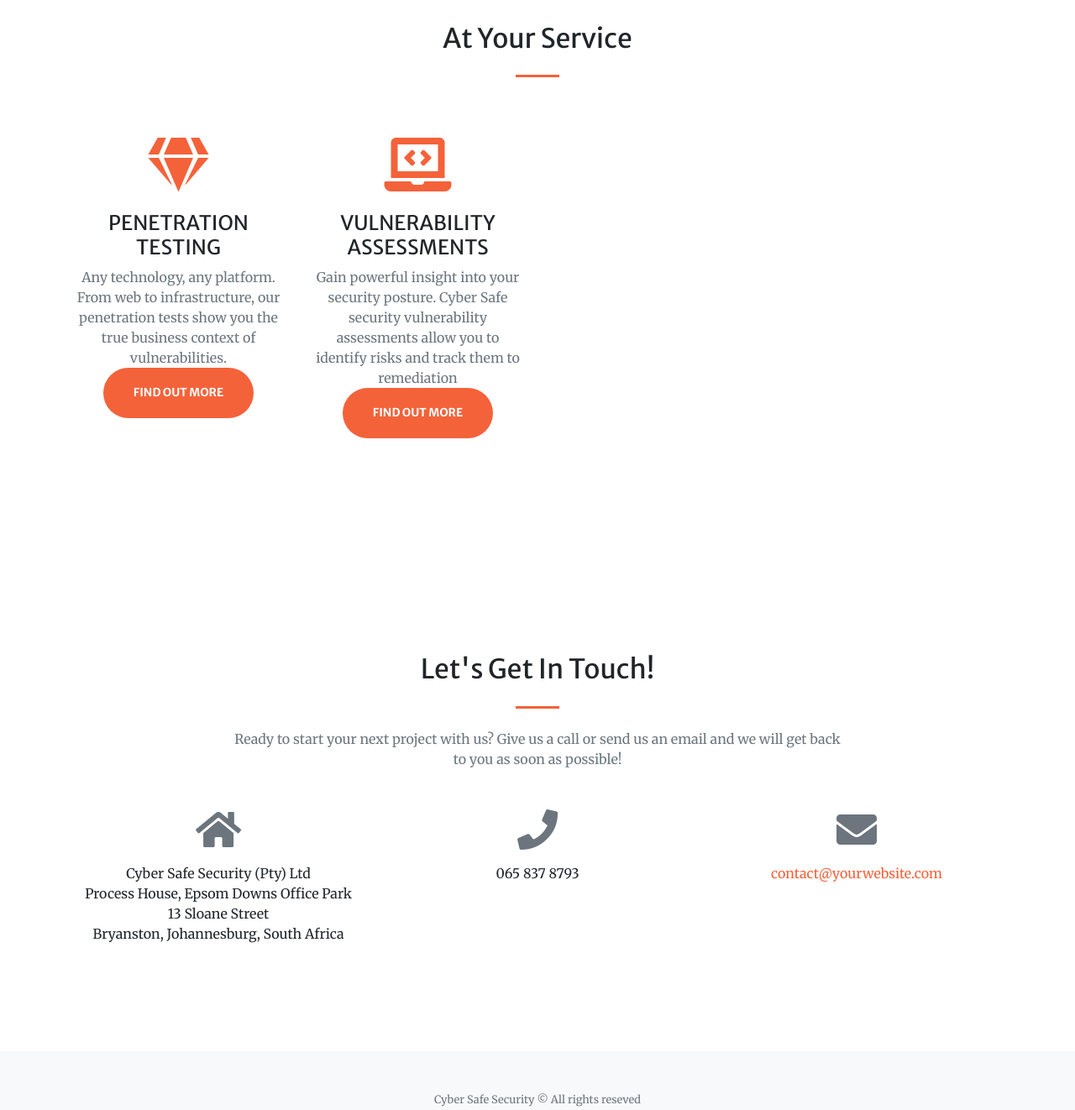
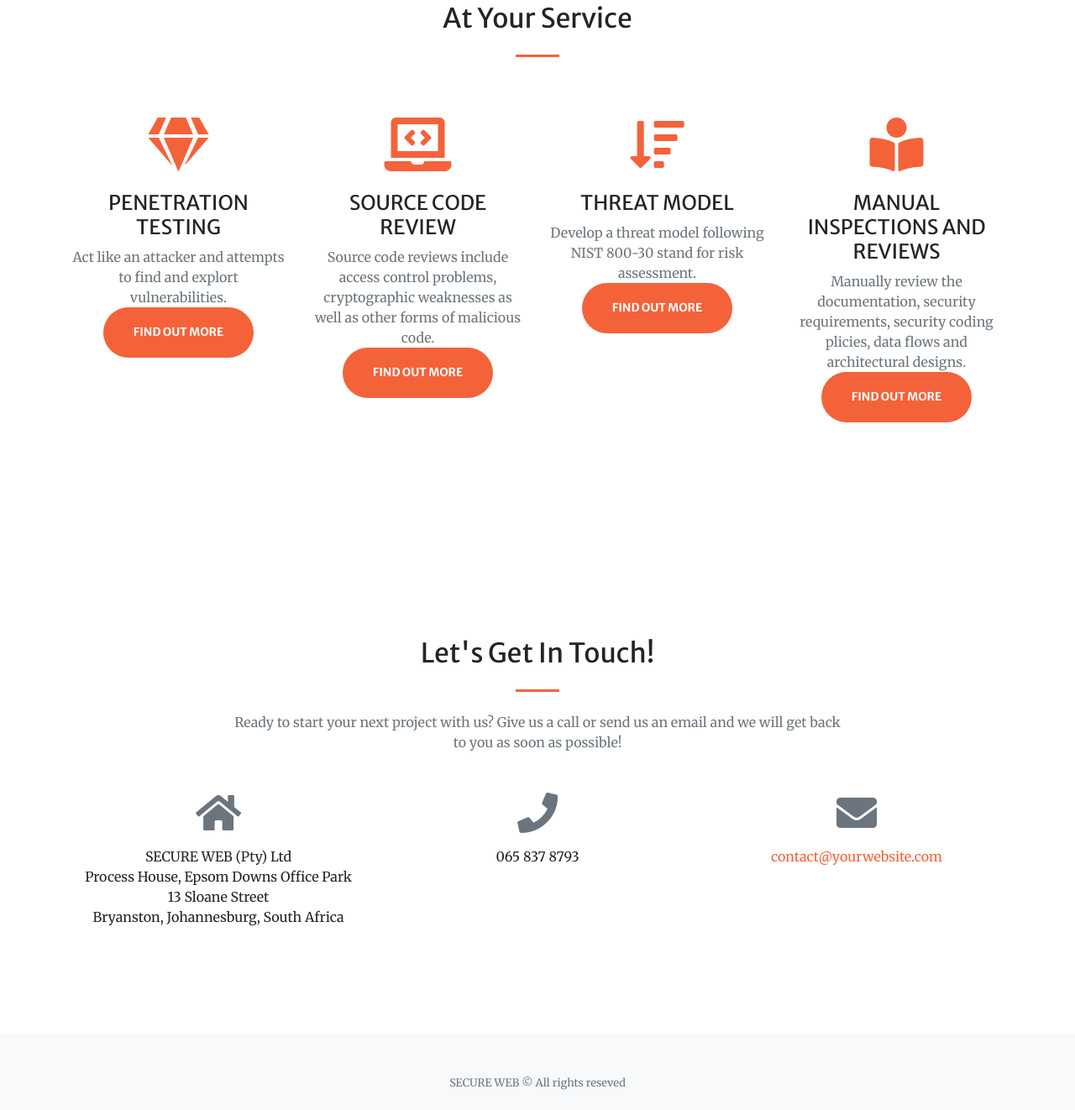
Before and after one commit to breyden/Cyber-Safe, a website with bundled scripts: page index.html in a window 1280 px wide. Shown: the part 1379-2701 px from the top of the page at 84% size. Built offline with nearby package versions, Linux system fonts and the light colour scheme.

Commit message:
added services and changed the company name

```diff
--- a/index.html
+++ b/index.html
@@ -8,7 +8,8 @@
   <meta name="description" content="">
   <meta name="author" content="">
 
-  <title>Cyber Safe Security</title>
+<link rel="shortcut icon" href="img/favicon.ico"/>
+  <title>SECURE WEB</title>
 
   <!-- Font Awesome Icons -->
   <link href="vendor/fontawesome-free/css/all.min.css" rel="stylesheet" type="text/css">
@@ -30,14 +31,14 @@
   <!-- Navigation -->
   <nav class="navbar navbar-expand-lg navbar-light fixed-top py-3" id="mainNav">
     <div class="container">
-      <a class="navbar-brand js-scroll-trigger" href="#page-top">Cyber Safe Security</a>
+      <a class="navbar-brand js-scroll-trigger" href="#page-top">SECURE WEB</a>
       <button class="navbar-toggler navbar-toggler-right" type="button" data-toggle="collapse" data-target="#navbarResponsive" aria-controls="navbarResponsive" aria-expanded="false" aria-label="Toggle navigation">
         <span class="navbar-toggler-icon"></span>
       </button>
       <div class="collapse navbar-collapse" id="navbarResponsive">
         <ul class="navbar-nav ml-auto my-2 my-lg-0">
           <li class="nav-item">
-            <a class="nav-link js-scroll-trigger" href="#about">Home</a>
+            <a class="nav-link js-scroll-trigger" href="#home">Home</a>
           </li>
           <li class="nav-item">
             <a class="nav-link js-scroll-trigger" href="#services">Services</a>
@@ -52,7 +53,7 @@
 
   <!-- Masthead -->
   <header class="masthead">
-    <div class="container h-100">
+    <div class="container h-100" id="home">
       <div class="row h-100 align-items-center justify-content-center text-center">
         <div class="col-lg-10 align-self-end">
           <h1 class="text-uppercase text-white font-weight-bold">LIVING IN THE DIGITAL AGE IS NOT ALL THAT SCARY</h1>
@@ -73,7 +74,7 @@
         <div class="col-lg-8 text-center">
           <h2 class="text-white mt-0">We've got what you need!</h2>
           <hr class="divider light my-4">
-          <p class="text-white-50 mb-4">Start Bootstrap has everything you need to get your new website up and running in no time! Choose one of our open source, free to download, and easy to use themes! No strings attached!</p>
+          <p class="text-white-50 mb-4">Include security in each of your software development life cycle (SDLC)</p>
           <a class="btn btn-light btn-xl js-scroll-trigger" href="#services">Get Started!</a>
         </div>
       </div>
@@ -90,17 +91,35 @@
           <div class="mt-5">
             <i class="fas fa-4x fa-gem text-primary mb-4"></i>
             <h3 class="h4 mb-2">PENETRATION TESTING</h3>
-            <p class="text-muted mb-0">Any technology, any platform. From web to infrastructure, our penetration tests show you the true business context of vulnerabilities.</p>
-            <a class="btn btn-primary btn-xl js-scroll-trigger" href="#about">Find Out More</a>
+            <p class="text-muted mb-0">Act like an attacker and attempts to find and explort vulnerabilities.</p>
+            <a class="btn btn-primary btn-xl js-scroll-trigger" href="#contact">Find Out More</a>
 
           </div>
         </div>
         <div class="col-lg-3 col-md-6 text-center">
           <div class="mt-5">
             <i class="fas fa-4x fa-laptop-code text-primary mb-4"></i>
-            <h3 class="h4 mb-2">VULNERABILITY ASSESSMENTS</h3>
-            <p class="text-muted mb-0">Gain powerful insight into your security posture. Cyber Safe security vulnerability assessments allow you to identify risks and track them to remediation</p>
-            <a class="btn btn-primary btn-xl js-scroll-trigger" href="#about">Find Out More</a>
+            <h3 class="h4 mb-2">SOURCE CODE REVIEW</h3>
+            <p class="text-muted mb-0">Source code reviews include access control problems, cryptographic weaknesses as well as other forms of malicious code.</p>
+            <a class="btn btn-primary btn-xl js-scroll-trigger" href="#contact">Find Out More</a>
+
+          </div>
+        </div>
+		 <div class="col-lg-3 col-md-6 text-center">
+          <div class="mt-5">
+			<i class="fas fa-4x fa-sort-amount-down text-primary mb-4"></i>
+            <h3 class="h4 mb-2">THREAT MODEL</h3>
+            <p class="text-muted mb-0">Develop a threat model following NIST 800-30 stand for risk assessment.</p>
+            <a class="btn btn-primary btn-xl js-scroll-trigger" href="#contact">Find Out More</a>
+
+          </div>
+        </div>
+		 <div class="col-lg-3 col-md-6 text-center">
+          <div class="mt-5">
+            <i class="fas fa-4x fa-book-reader text-primary mb-4"></i>
+            <h3 class="h4 mb-2">MANUAL INSPECTIONS AND REVIEWS</h3>
+            <p class="text-muted mb-0">Manually review the documentation, security requirements, security coding plicies, data flows and architectural designs.</p>
+            <a class="btn btn-primary btn-xl js-scroll-trigger" href="#contact">Find Out More</a>
 
           </div>
         </div>
@@ -125,7 +144,7 @@
       <div class="row">
         <div class="col-lg-4 ml-auto text-center">
           <i class="fas fa-home fa-3x mb-3 text-muted"></i>
-          <div>	Cyber Safe Security (Pty) Ltd<br />
+          <div>	SECURE WEB (Pty) Ltd<br />
 									Process House, Epsom Downs Office Park<br />
                    13 Sloane Street<br />
 									Bryanston, Johannesburg, South Africa
@@ -147,7 +166,7 @@
   <!-- Footer -->
   <footer class="bg-light py-5">
     <div class="container">
-      <div class="small text-center text-muted">Cyber Safe  Security &copy; All rights reseved</div>
+      <div class="small text-center text-muted">SECURE WEB &copy; All rights reseved</div>
     </div>
   </footer>
 
```
Also changed, not shown: img/backround.jpeg (added), img/favicon.png (added).
